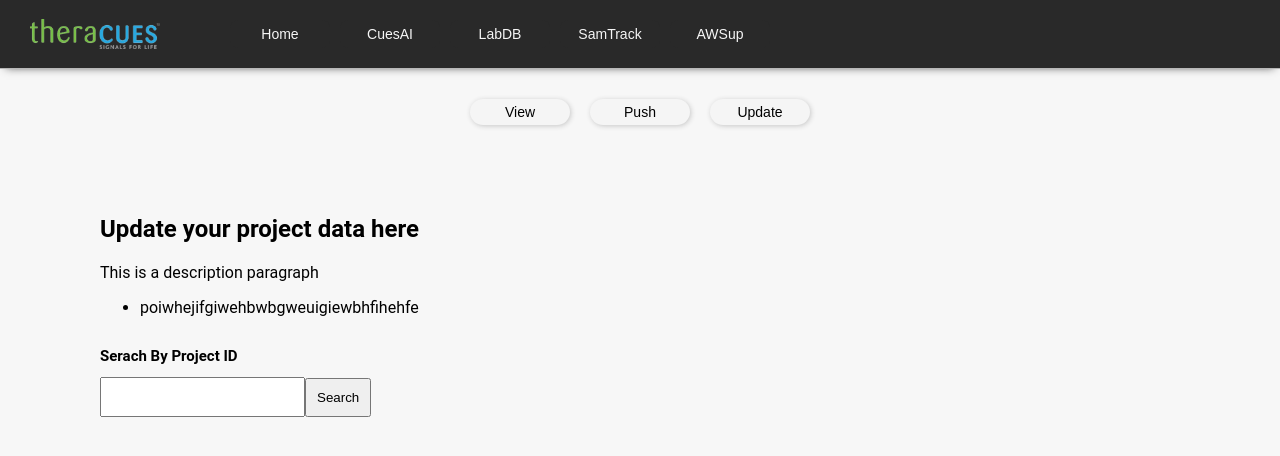
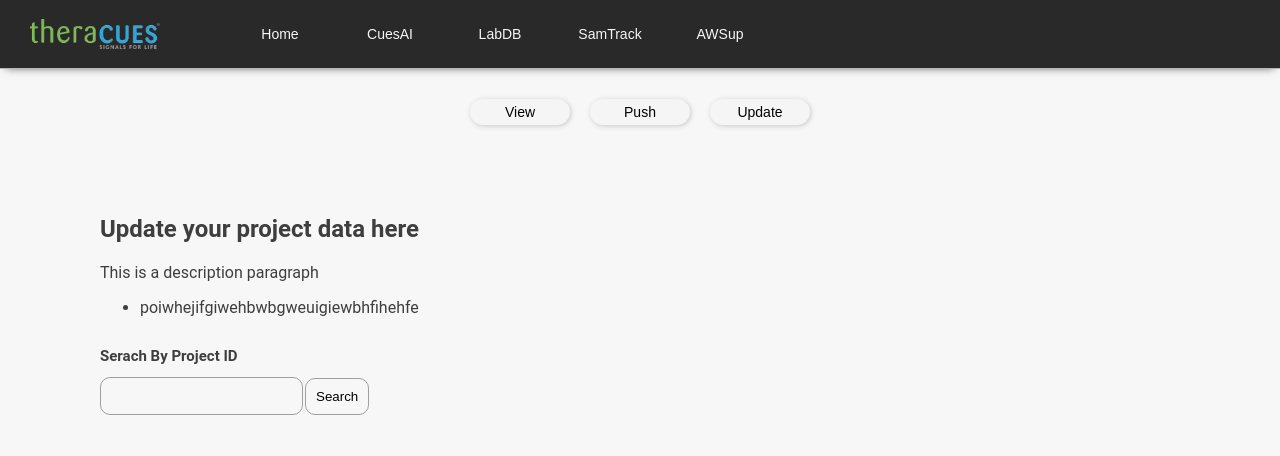
Before and after one commit to akshayoo/FirstFullStackWebApi, a Next.js app in the folder binfk_console/: page /LabDB/Update in a window 1280 px wide. Shown: the top 456 px of the page. Built offline with nearby package versions, Linux system fonts and the light colour scheme.

Commit message:
next onto view

```diff
--- a/binfk_console/src/app/LabDB/Update/UpdateComp.module.css
+++ b/binfk_console/src/app/LabDB/Update/UpdateComp.module.css
@@ -96,11 +96,27 @@
 }
 
 .SerchBid input{
+    font-size: 14px;
     padding: 10px;
-    font-size: 14px;
+    border: 1px solid rgb(159, 159, 159);
+    border-radius: 10px;
+    background-color: transparent;
 }
 
 .SerchBid button{
     padding: 10px;
+    background-color: transparent;
+    border: 1px solid rgb(159, 159, 159);
+    transition: background-color 0.3s ease;
+    margin-left: 2px;
+    border-radius: 10px;
+}
 
+.SerchBid button:hover{
+    background-color: rgb(194, 194, 194);
 }
+
+.SerchBid input:focus{
+    border: 1px solid rgb(0, 105, 180);
+    outline: none;
+}
--- a/binfk_console/src/app/globals.css
+++ b/binfk_console/src/app/globals.css
@@ -9,4 +9,5 @@ html, body, #__next {
 body {
   background-color: rgb(247, 247, 247);
   font-family: "Google Sans", Roboto, Helvetica, Arial, sans-serif;
+  color: rgb(62, 62, 62);
 }
```
